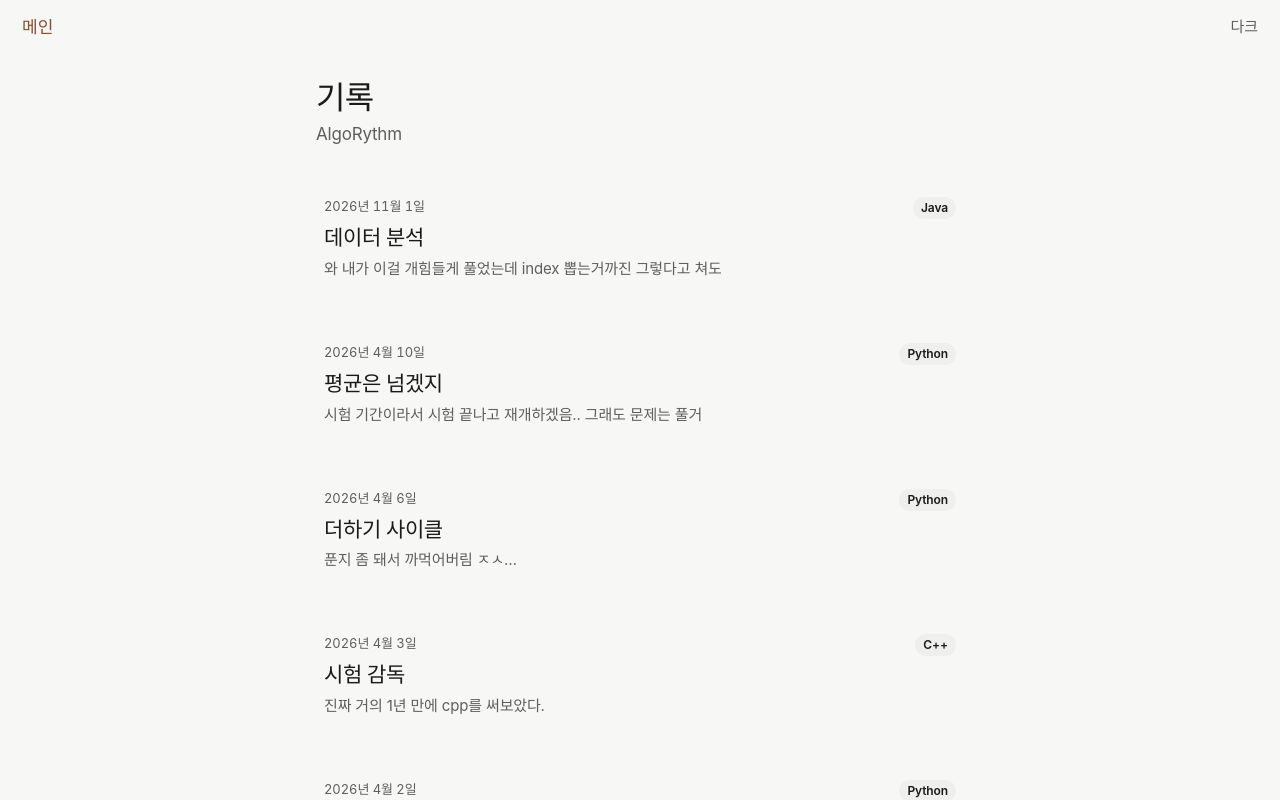
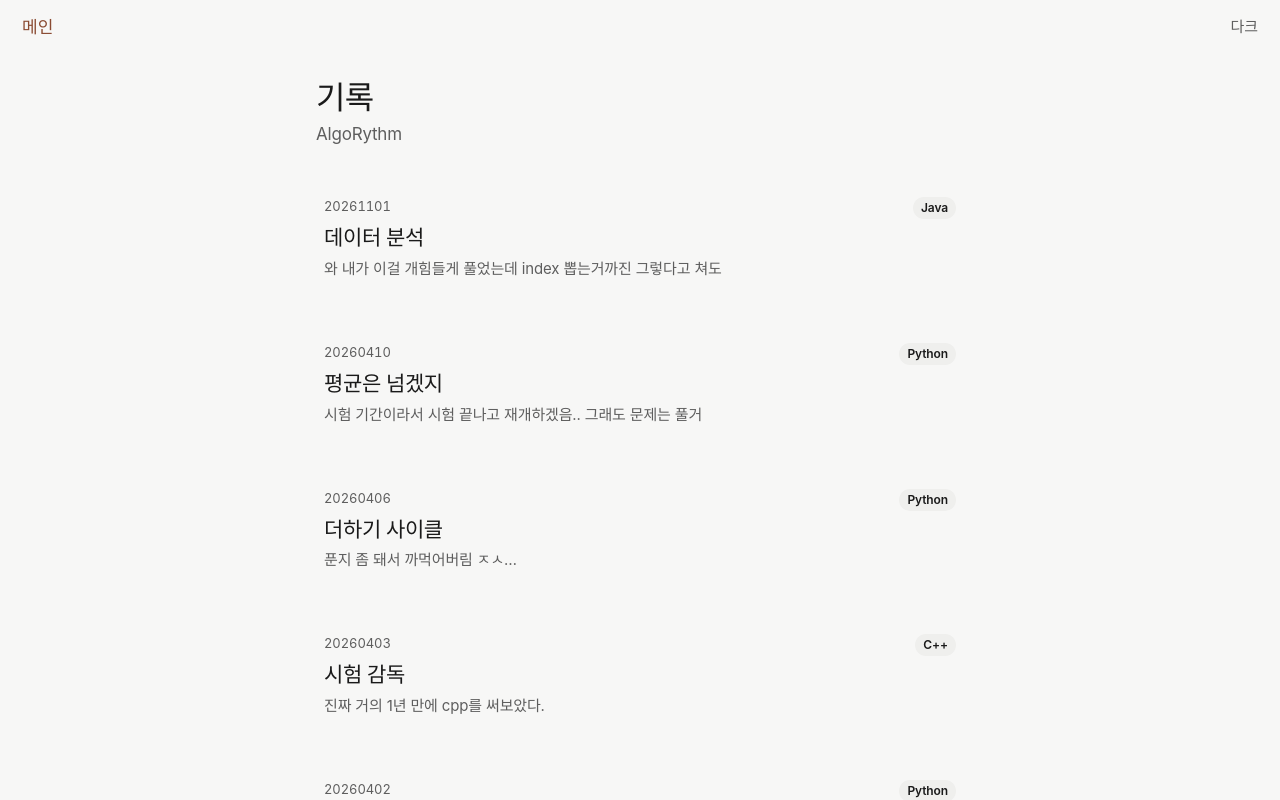
Before and after one commit to sleeeppy/algoRythm, a React (Vite) app: page / in a window 1280 px wide. Both pictures are taken after a click on the button "기록 보기". Shown: the top 800 px of the page. Built offline with nearby package versions, Linux system fonts and the light colour scheme.

Commit message:
날짜를 20261101 형식으로 보여 준다.

```diff
--- a/src/format.ts
+++ /dev/null
@@ -1,6 +0,0 @@
-export function formatStamp(stamp: string): string {
-  const year = stamp.slice(0, 4);
-  const month = Number(stamp.slice(4, 6));
-  const day = Number(stamp.slice(6, 8));
-  return `${year}년 ${month}월 ${day}일`;
-}
--- a/src/screens/DayScreen.tsx
+++ b/src/screens/DayScreen.tsx
@@ -1,6 +1,5 @@
 import { useEffect, useRef, useState, type PointerEvent } from "react";
 import { entries, findEntry } from "../data.ts";
-import { formatStamp } from "../format.ts";
 import { CodeBlock } from "../components/CodeBlock.tsx";
 import { LanguageTag } from "../components/LanguageTag.tsx";
 import { RichText } from "../components/RichText.tsx";
@@ -97,7 +96,7 @@ export function DayScreen({ id, onOpen }: DayScreenProps) {
       onPointerCancel={onGestureUp}
     >
       <p className="meta">
-        <time dateTime={entry.stamp}>{formatStamp(entry.stamp)}</time>
+        <time dateTime={entry.stamp}>{entry.stamp}</time>
         <LanguageTag lang={entry.lang} />
       </p>
       <div className="title-row">
@@ -141,7 +140,7 @@ export function DayScreen({ id, onOpen }: DayScreenProps) {
               </span>
               <span className="side-title">{older.problem}</span>
             </span>
-            <span className="side-date">{formatStamp(older.stamp)}</span>
+            <span className="side-date">{older.stamp}</span>
           </button>
         ) : (
           <span />
@@ -154,7 +153,7 @@ export function DayScreen({ id, onOpen }: DayScreenProps) {
               </span>
               <span className="side-title">{newer.problem}</span>
             </span>
-            <span className="side-date">{formatStamp(newer.stamp)}</span>
+            <span className="side-date">{newer.stamp}</span>
           </button>
         ) : (
           <span />
--- a/src/screens/LogScreen.tsx
+++ b/src/screens/LogScreen.tsx
@@ -1,6 +1,5 @@
 import { useEffect } from "react";
 import { entries, excerpt, type Entry } from "../data.ts";
-import { formatStamp } from "../format.ts";
 import { LanguageTag } from "../components/LanguageTag.tsx";
 
 type LogScreenProps = {
@@ -36,7 +35,7 @@ function EntryRow({
 }) {
   return (
     <button type="button" className="row press" onClick={() => onOpen(entry.id)}>
-      <span className="row-date">{formatStamp(entry.stamp)}</span>
+      <span className="row-date">{entry.stamp}</span>
       <LanguageTag lang={entry.lang} />
       <span className="row-title">{entry.problem}</span>
       <span className="row-line">{excerpt(entry)}</span>
```
